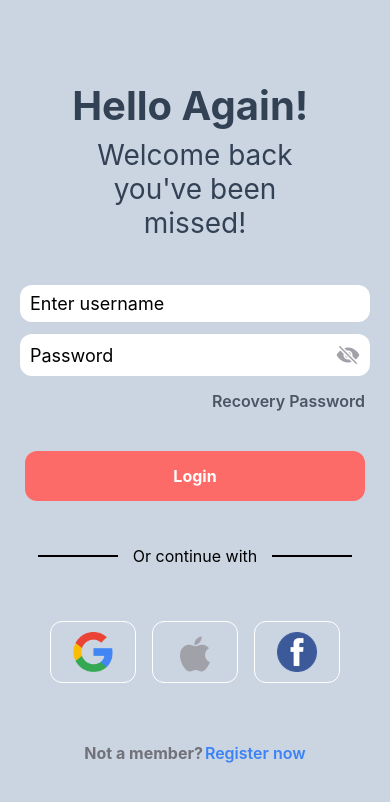
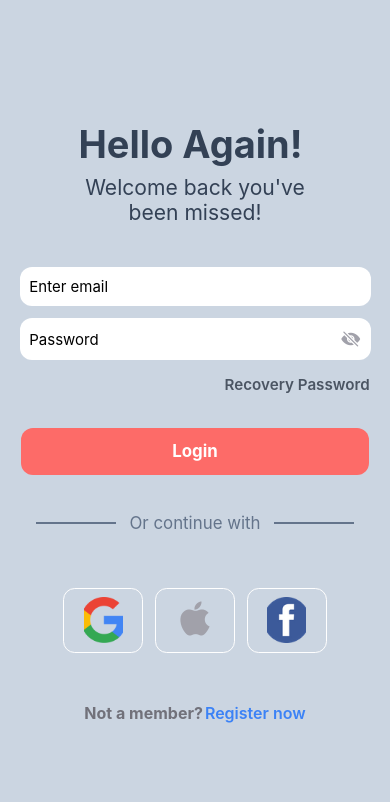
Before and after one commit to musayar9/Social-App, a React Native app: screen /login in a window 390 px wide. Shown: the top 802 px of the page. Built offline with nearby package versions, Linux system fonts and the light colour scheme.

Commit message:
complete login and register page and install firebase and redux toolkit

```diff
--- a/components/Continue.jsx
+++ b/components/Continue.jsx
@@ -1,5 +1,6 @@
 import { StyleSheet, Text, View } from "react-native";
 import React from "react";
+import { hp, wp } from "../helper/common";
 
 const Continue = () => {
   return (
@@ -18,18 +19,16 @@ const styles = StyleSheet.create({
     alignItems: "center",
     justifyContent: "center",
     flexDirection: "row",
-    marginVertical: 45,
-
-
+    marginVertical: hp(4.5),
   },
   continueText: {
-    paddingHorizontal: 15,
-    fontSize: 16,
-    color: "#010101",
+    paddingHorizontal: wp(3.4),
+    fontSize: hp(2),
+    color: "#64748b",
   },
   line: {
     borderWidth: 1,
-    borderColor: "##a1a1aa",
+    borderColor: "#64748b",
     width: 80,
     height: 0,
   },
--- a/components/CustomButton.jsx
+++ b/components/CustomButton.jsx
@@ -1,5 +1,6 @@
 import { StyleSheet, Text, TouchableOpacity, View } from "react-native";
 import React from "react";
+import { hp, wp } from "../helper/common";
 
 const CustomButton = ({ title, style }) => {
   return (
@@ -14,13 +15,13 @@ export default CustomButton;
 const styles = StyleSheet.create({
   button: {
     backgroundColor: "#fd6b68",
-    marginHorizontal: 25,
+    marginHorizontal: wp(5.4),
     borderRadius: 12,
   },
   buttonText: {
-    padding: 15,
+    padding: wp(3.4),
     textAlign: "center",
-    fontSize: 16,
+    fontSize: hp(2),
     fontWeight: "bold",
     color: "#fff",
   },
--- a/components/FormField.jsx
+++ b/components/FormField.jsx
@@ -7,6 +7,7 @@ import {
 } from "react-native";
 import React, { useState } from "react";
 import { Ionicons } from "@expo/vector-icons";
+import { hp, wp } from "../helper/common";
 const FormField = ({ value, title, placeholder, handleChange }) => {
   const [showPassword, setShowPassword] = useState(false);
   return (
@@ -23,9 +24,9 @@ const FormField = ({ value, title, placeholder, handleChange }) => {
         {title === "password" && (
           <TouchableOpacity onPress={() => setShowPassword(!showPassword)}>
             {showPassword ? (
-              <Ionicons name={"eye"} size={24} color={"#334155"} />
+              <Ionicons name={"eye"} size={20} color={"#334155"} />
             ) : (
-              <Ionicons name={"eye-off"} size={24} color={"#a1a1aa"} />
+              <Ionicons name={"eye-off"} size={20} color={"#a1a1aa"} />
             )}
           </TouchableOpacity>
         )}
@@ -45,14 +46,14 @@ const styles = StyleSheet.create({
     justifyContent: "space-between",
     backgroundColor: "#fff",
     borderRadius: 12,
-    paddingHorizontal: 10,
-    paddingVertical: 8,
-    width: 350,
+    paddingHorizontal: wp(2.5),
+    paddingVertical: hp(1.2),
+    width: wp(90),
   },
 
   textInput: {
     // flex: 1,
 
-    fontSize: 18,
+    fontSize: 15,
   },
 });
--- a/components/OAuth.jsx
+++ b/components/OAuth.jsx
@@ -1,6 +1,8 @@
 import { Image, StyleSheet, Text, TouchableOpacity, View } from "react-native";
 import React from "react";
 import { Ionicons } from "@expo/vector-icons";
+import { hp, wp } from "../helper/common"; // Yüzde tabanlı boyutlandırma fonksiyonlarınız
+
 const OAuth = () => {
   return (
     <View style={styles.authContent}>
@@ -14,7 +16,7 @@ const OAuth = () => {
         <Ionicons
           style={styles.authIcons}
           name={"logo-apple"}
-          size={40}
+          size={wp(10)} // Icon boyutu yüzde tabanlı olacak
           color={"#a1a1aa"}
         />
       </TouchableOpacity>
@@ -35,19 +37,21 @@ const styles = StyleSheet.create({
   authContent: {
     alignItems: "center",
     flexDirection: "row",
-    justifyContent: "space-between",
-    marginHorizontal: 50,
-    marginVertical:10
+    justifyContent: "center",
+    gap: wp(3), // Aradaki boşluk yüzdeye göre ayarlanır
+    marginHorizontal: wp(10),
+    marginVertical: hp(2),
   },
   iconContent: {
     borderWidth: 1,
     borderColor: "#fff",
-    paddingHorizontal: 22,
-    paddingVertical: 10,
-    borderRadius: 12,
+    paddingHorizontal: wp(5), // Yüzde tabanlı padding
+    paddingVertical: hp(1),
+    borderRadius: wp(3), // Yüzde tabanlı köşe yuvarlatma
   },
   authIcons: {
-    width: 40,
-    height: 40,
+
+    width: wp(10),
+    height: hp(5.5),
   },
 });
--- /dev/null
+++ b/helper/common.js
@@ -0,0 +1,14 @@
+import { Dimensions } from "react-native";
+
+const { width: deviceWidth, height: deviceHeight } = Dimensions.get("window");
+// console.log("deviceHeight", deviceHeight);
+// console.log("deviceHeight", deviceWidth);
+export const hp = (percentage) => {
+  console.log("hp:", (percentage / 100) * deviceHeight);
+  return (percentage / 100) * deviceHeight;
+};
+
+export const wp = (percentage) => {
+  console.log("wp:", (percentage / 100) * deviceWidth);
+  return (percentage / 100) * deviceWidth;
+};
--- a/package.json
+++ b/package.json
@@ -11,8 +11,10 @@
   "dependencies": {
     "@react-navigation/native": "^7.0.13",
     "@react-navigation/native-stack": "^7.1.14",
+    "@reduxjs/toolkit": "^2.4.0",
     "expo": "~52.0.15",
     "expo-status-bar": "~2.0.0",
+    "firebase": "^11.0.2",
     "react": "18.3.1",
     "react-native": "0.76.3",
     "react-native-safe-area-context": "4.12.0",
--- a/screen/Home.js
+++ b/screen/Home.js
@@ -1,10 +1,14 @@
 import { Image, StyleSheet, Text, TouchableOpacity, View } from "react-native";
-import React, { useState } from "react";
+import React, { useEffect, useState } from "react";
 import { useNavigation } from "@react-navigation/native";
+import { hp, wp } from "../helper/common";
 
 const Home = () => {
   const [activeButton, setActiveButton] = useState("login");
-  const navigation = useNavigation()
+  useEffect(() => {
+    setActiveButton("login");
+  }, []);
+  const navigation = useNavigation();
   return (
     <View style={styles.container}>
       <Image
@@ -21,7 +25,9 @@ const Home = () => {
 
       <View style={styles.buttonContainer}>
         <TouchableOpacity
-        onPress={()=>{navigation.navigate("/register")}}
+          onPress={() => {
+            navigation.navigate("/register");
+          }}
           style={[
             styles.buttons,
             {
@@ -39,7 +45,7 @@ const Home = () => {
               backgroundColor: activeButton === "register" && "#e2e8f0",
             },
           ]}
-          onPress={()=>navigation.navigate("login")}
+          onPress={() => navigation.navigate("login")}
           onPressIn={() => setActiveButton("login")}
           onPressOut={() => setActiveButton(null)}
         >
@@ -58,40 +64,40 @@ const styles = StyleSheet.create({
     alignItems: "center",
     justifyContent: "center",
     backgroundColor: "#cbd5e1",
-    gap:10
+    gap: 5,
     // paddingVertical:100
   },
   image: {
-    width: 350,
-    height: 350,
+    width: wp(100),
+    height: hp(50),
   },
 
   textContent: {
     alignItems: "center",
-    paddingVertical: 10,
+    paddingVertical: hp(1.5),
   },
   subHead: {
     color: "#334155",
-    fontSize: 32,
+    fontSize: hp(3.5),
     fontWeight: "bold",
   },
   subtitle: {
     color: "#334155",
-    fontSize: 18,
+    fontSize: hp(2),
     textAlign: "center",
-    paddingVertical: 20,
-    paddingHorizontal: 20,
+    paddingVertical: hp(3),
+    paddingHorizontal: wp(8),
   },
 
   buttonContainer: {
-    marginTop: 25,
+    marginTop: hp(2),
     // flex:1,
     flexDirection: "row",
 
     width: "75%",
     borderColor: "#FFF",
     borderWidth: 2,
-    height: 60,
+    height: hp(6.8),
     borderRadius: 15,
   },
 
@@ -104,7 +110,7 @@ const styles = StyleSheet.create({
   },
   buttonText: {
     color: "#374151",
-    fontSize: 18,
+    fontSize: hp(2),
     textAlign: "center",
   },
 });
--- a/screen/Login.js
+++ b/screen/Login.js
@@ -11,10 +11,11 @@ import CustomButton from "../components/CustomButton";
 import Continue from "../components/Continue";
 import OAuth from "../components/OAuth";
 import { useNavigation } from "@react-navigation/native";
+import { hp, wp } from "../helper/common";
 
 const Login = () => {
   const [form, setForm] = useState({
-    username: "",
+ email:"",
     password: "",
   });
   const navigation = useNavigation()
@@ -28,10 +29,10 @@ const Login = () => {
         </View>
         <View style={styles.formContent}>
           <FormField
-            value={form.username}
+            value={form.email}
             title={"text"}
-            placeholder={"Enter username"}
-            handleChange={(e) => setForm({ ...form, username: e })}
+            placeholder={"Enter email"}
+            handleChange={(e) => setForm({ ...form, email: e })}
           />
           <FormField
             value={form.password}
@@ -66,6 +67,7 @@ const styles = StyleSheet.create({
     backgroundColor: "#cbd5e1",
     alignItems: "center",
     justifyContent: "center",
+    paddingVertical:hp(4)
   },
 
   container: {},
@@ -76,38 +78,38 @@ const styles = StyleSheet.create({
   subHead: {
     color: "#334155",
     fontWeight: "bold",
-    fontSize: 40,
+    fontSize: hp(4.5),
   },
   subtitle: {
     color: "#334155",
-    fontSize: 28,
+    fontSize: hp(2.5),
     textAlign: "center",
-    paddingHorizontal: 60,
+    paddingHorizontal: wp(18),
   },
   formContent: {
-    marginTop: 30,
-    paddingVertical: 15,
+    marginTop: hp(3.2),
+    paddingVertical: hp(1.8),
     gap: 12,
     alignItems: "center",
   },
   recoveryContent: {},
 
   recoveryPass: {
-    textAlign: "right",
-    paddingRight: 25,
-    fontSize: 16,
+    textAlign: "right",marginRight:wp(5.2),
+    // paddingRight: wp(6.5),
+    fontSize: hp(1.8),
     color: "#4b5563",
     fontWeight: "600",
   },
   loginBtn: {
-    marginTop: 40,
+    marginTop: hp(4),
   },
 
   checkMember: {
     flexDirection: "row",
     alignItems: "center",
     justifyContent: "center",
-    paddingTop: 50,
+    paddingTop: hp(4),
     gap: 2,
   },
   checkText: {
--- a/screen/Register.js
+++ b/screen/Register.js
@@ -11,6 +11,7 @@ import CustomButton from "../components/CustomButton";
 import Continue from "../components/Continue";
 import OAuth from "../components/OAuth";
 import { useNavigation } from "@react-navigation/native";
+import { hp, wp } from "../helper/common";
 
 const Register = () => {
   const [form, setForm] = useState({
@@ -76,6 +77,7 @@ const styles = StyleSheet.create({
     backgroundColor: "#cbd5e1",
     alignItems: "center",
     justifyContent: "center",
+    paddingVertical: hp(4),
   },
 
   container: {},
@@ -86,30 +88,40 @@ const styles = StyleSheet.create({
   subHead: {
     color: "#334155",
     fontWeight: "bold",
-    fontSize: 40,
+    fontSize: hp(4.5),
   },
   subtitle: {
     color: "#334155",
-    fontSize: 20,
+    fontSize: hp(2.2),
     textAlign: "center",
-    paddingHorizontal: 50,
+    paddingHorizontal: wp(18),
+    color: "#475569",
   },
   formContent: {
-    marginTop: 20,
-    paddingVertical: 15,
+    marginTop: hp(3.2),
+    paddingVertical: hp(1.8),
     gap: 12,
     alignItems: "center",
   },
   recoveryContent: {},
+
+  recoveryPass: {
+    textAlign: "right",
+    marginRight: wp(5.2),
+    // paddingRight: wp(6.5),
+    fontSize: hp(1.8),
+    color: "#4b5563",
+    fontWeight: "600",
+  },
   loginBtn: {
-    marginTop: 30,
+    marginTop: hp(4),
   },
 
   checkMember: {
     flexDirection: "row",
     alignItems: "center",
     justifyContent: "center",
-    paddingTop: 40,
+    paddingTop: hp(4),
     gap: 2,
   },
   checkText: {
```
Also changed, not shown: assets/apple.jpeg (added), firebaseConfig.js (added), 1 other file (tests, documents, lock files or other folders).
